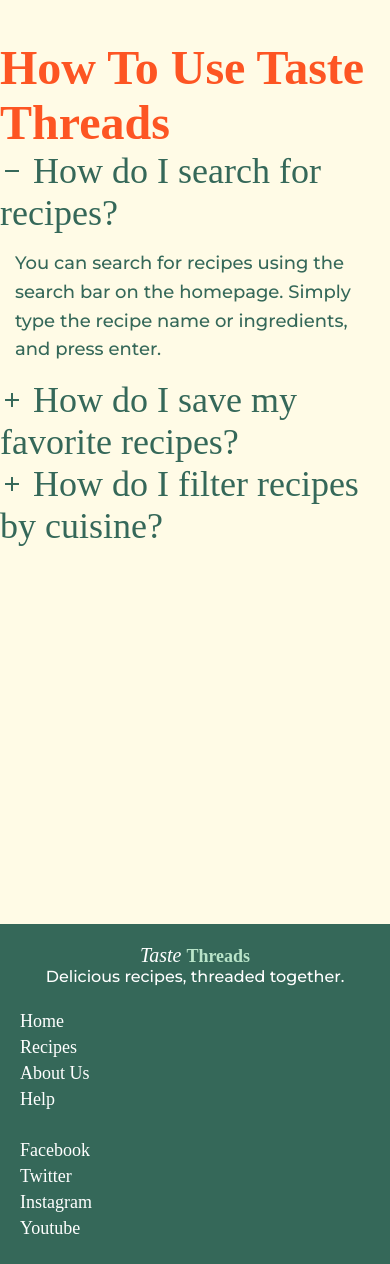
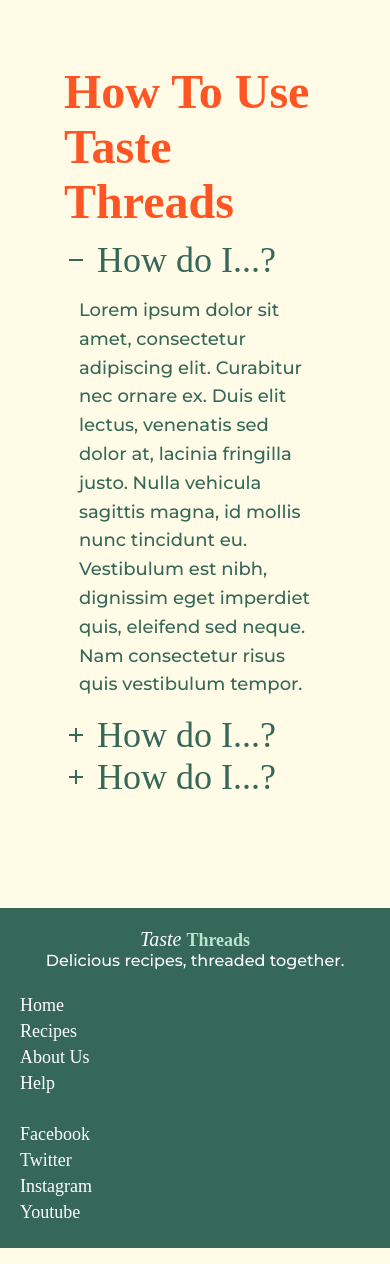
Before and after one commit to heinskeys/idm232-mba58, a PHP site: page /help.html in a window 390 px wide. Shown: the part 57-1321 px from the top of the page. Run offline with PHP 8.4, Linux system fonts and the light colour scheme; some web fonts are replaced.

Commit message:
:tired_face: updated css
- still need to increase responsiveness and fix help/about formatting!

```diff
--- a/assets/tastethreads.css
+++ b/assets/tastethreads.css
@@ -286,8 +286,8 @@ main {
 
 .aboutMe{
   display: grid;
-  grid-template-columns: 1fr 2fr;
-  gap: 4px;
+  grid-template-columns: 1.5fr 2fr;
+  gap: 10px;
   /* padding: 20px; */
   /* max-width: 1200px; */
   margin: 0 auto;
@@ -321,15 +321,15 @@ main {
   flex-direction: column;
   justify-content: center;
   margin: 10px;
+  padding-right: 1rem;
 }
 
 /* !HELPPPPPPPPPP STYLING */
 
 .helpSection {
   height: 100vh;
-  max-width: 1000px;
-  margin: 40px auto;
-  padding: 20px auto;
+  margin: 2rem;
+  padding: 2rem;
 }
 
 .accordion {
@@ -424,6 +424,7 @@ h1 {
   font-size: 48px;
   font-style: normal;
   font-weight: 600;
+  margin-bottom: 10px;
 }
 
 .logoItalic {
--- a/help.html
+++ b/help.html
@@ -56,30 +56,30 @@
             <section class="accordionItem">
                 <h3 class="accordionHeader">
                     <span class="material-icons accordionIcon">remove</span> <!-- Expanded by default -->
-                    How do I search for recipes?
+                    How do I...?
                 </h3>
                 <div class="accordionContent" style="display: block;"> <!-- Default open -->
-                    <p>You can search for recipes using the search bar on the homepage. Simply type the recipe name or ingredients, and press enter.</p>
+                    <p>Lorem ipsum dolor sit amet, consectetur adipiscing elit. Curabitur nec ornare ex. Duis elit lectus, venenatis sed dolor at, lacinia fringilla justo. Nulla vehicula sagittis magna, id mollis nunc tincidunt eu. Vestibulum est nibh, dignissim eget imperdiet quis, eleifend sed neque. Nam consectetur risus quis vestibulum tempor.</p>
                 </div>
             </section>
 
             <section class="accordionItem">
                 <h3 class="accordionHeader">
                     <span class="material-icons accordionIcon">add</span> <!-- Collapsed by default -->
-                    How do I save my favorite recipes?
+                    How do I...?
                 </h3>
                 <div class="accordionContent">
-                    <p>To save your favorite recipes, simply click the heart icon on the recipe page. You can view your saved recipes in your profile.</p>
+                    <p>Lorem ipsum dolor sit amet, consectetur adipiscing elit. Curabitur nec ornare ex. Duis elit lectus, venenatis sed dolor at, lacinia fringilla justo. Nulla vehicula sagittis magna, id mollis nunc tincidunt eu. Vestibulum est nibh, dignissim eget imperdiet quis, eleifend sed neque. Nam consectetur risus quis vestibulum tempor.</p>
                 </div>
             </section>
 
             <section class="accordionItem">
                 <h3 class="accordionHeader">
                     <span class="material-icons accordionIcon">add</span> <!-- Collapsed by default -->
-                    How do I filter recipes by cuisine?
+                    How do I...?
                 </h3>
                 <div class="accordionContent">
-                    <p>On the Recipes page, you can filter recipes by selecting the desired cuisine type from the dropdown menu.</p>
+                    <p>Lorem ipsum dolor sit amet, consectetur adipiscing elit. Curabitur nec ornare ex. Duis elit lectus, venenatis sed dolor at, lacinia fringilla justo. Nulla vehicula sagittis magna, id mollis nunc tincidunt eu. Vestibulum est nibh, dignissim eget imperdiet quis, eleifend sed neque. Nam consectetur risus quis vestibulum tempor.</p>
                 </div>
             </section>
         </section>
```
